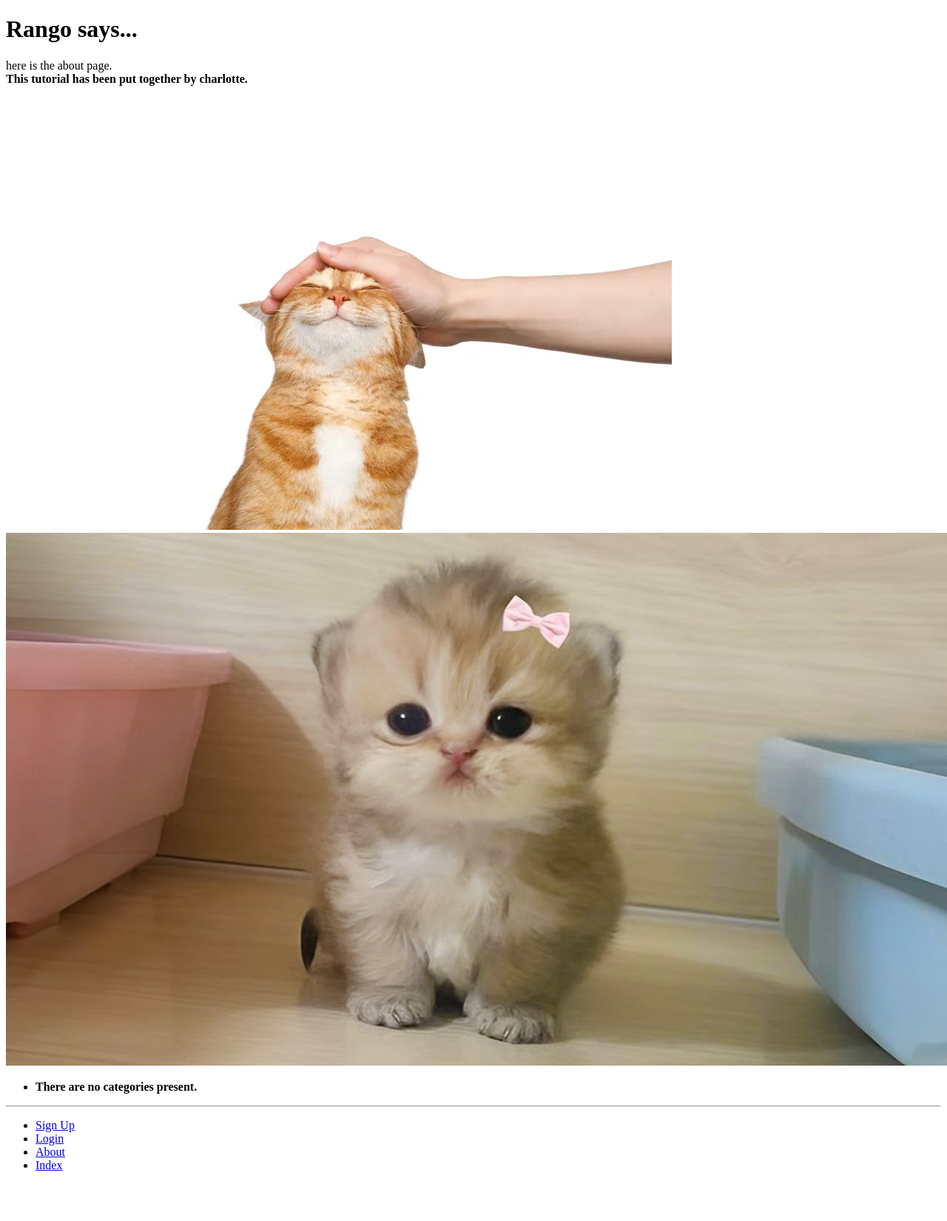
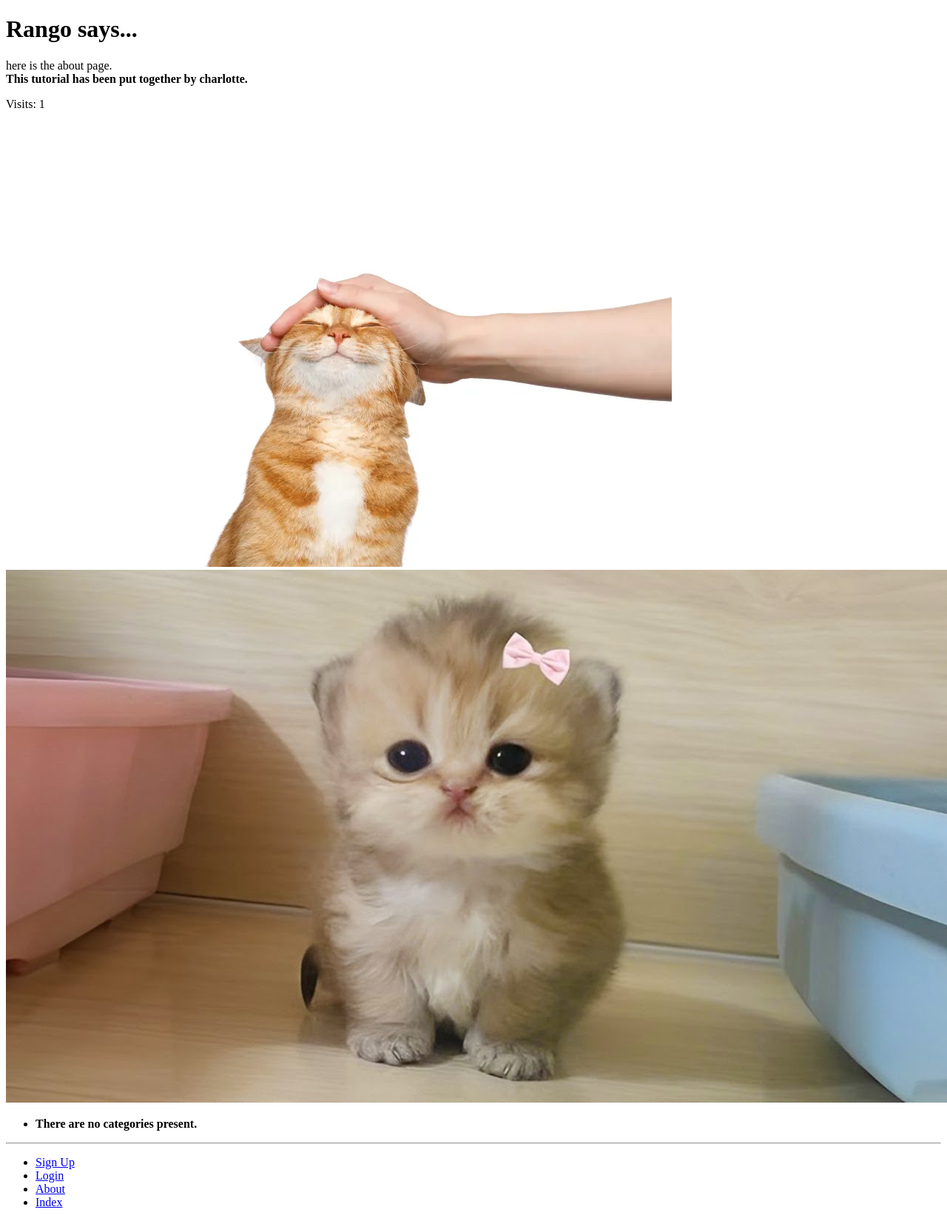
Before and after one commit to Charlotte0604/tango_with_django_project, a Django app: page /rango/about/ in a window 1280 px wide. Shown: the whole page at 74% size. Before the commit the page ends 1582 px from the top, so only its background shows below. Run offline with Django 3.2, Linux system fonts and the light colour scheme; data that the repository does not hold is empty.

Commit message:
'chapter10'

```diff
--- a/tango_with_django_project/rango/views.py
+++ b/tango_with_django_project/rango/views.py
@@ -12,48 +12,39 @@ from django.http import HttpResponse
 from django.urls import reverse
 from django.shortcuts import redirect
 from django.contrib.auth.decorators import login_required
+from datetime import datetime
+
 
 
 def index(request):
-    # Query the database for a list of ALL categories currently stored.
-    # Order the categories by the number of likes in descending order.
-    # Retrieve the top 5 only -- or all if less than 5.
-    # Place the list in our context_dict dictionary (with our boldmessage!)
-    # that will be passed to the template engine.
     category_list = Category.objects.order_by('-likes')[:5]
     page_list = Page.objects.order_by('-views')[:5]
+
     context_dict = {}
     context_dict['boldmessage'] = 'Crunchy, creamy, cookie, candy, cupcake!'
     context_dict['categories'] = category_list
     context_dict['pages'] = page_list
-    # Render the response and send it back!
+
+    visitor_cookie_handler(request)
+
     return render(request, 'rango/index.html', context=context_dict)
 
 def about(request):
-    return render(request, 'rango/about.html')
+    #context_dict to hold views
+    context_dict = {}
+    visitor_cookie_handler(request)
+    context_dict['visits'] = request.session['visits']
+    return render(request, 'rango/about.html', context=context_dict)
 
 def show_category(request, category_name_slug):
-    # Create a context dictionary which we can pass
-    # to the template rendering engine.
     context_dict = {}
     try:
-        # Can we find a category name slug with the given name?
-        # If we can't, the .get() method raises a DoesNotExist exception.
-        # The .get() method returns one model instance or raises an exception.
+
         category = Category.objects.get(slug=category_name_slug)
-        # Retrieve all of the associated pages.
-        # The filter() will return a list of page objects or an empty list.
         pages = Page.objects.filter(category=category)
-        # Adds our results list to the template context under name pages.
         context_dict['pages'] = pages
-        # We also add the category object from
-        # the database to the context dictionary.
-        # We'll use this in the template to verify that the category exists.
         context_dict['category'] = category
     except Category.DoesNotExist:
-        # We get here if we didn't find the specified category.
-        # Don't do anything -
-        # the template will display the "no category" message for us.
         context_dict['category'] = None
         context_dict['pages'] = None
     # Go render the response and return it to the client.
@@ -169,3 +160,22 @@ def restricted(request):
 def user_logout(request):
     logout(request)
     return redirect(reverse('rango:index'))
+
+def get_server_side_cookie(request, cookie, default_val=None):
+    val = request.session.get(cookie)
+    if not val:
+        val = default_val
+    return val
+
+
+def visitor_cookie_handler(request):
+    visits = int(get_server_side_cookie(request, 'visits', '1'))
+    last_visit_cookie = get_server_side_cookie(request, 'last_visit', str(datetime.now()))
+    last_visit_time = datetime.strptime(last_visit_cookie[:-7], '%Y-%m-%d %H:%M:%S')
+
+    if (datetime.now() - last_visit_time).days > 0:
+        visits = visits + 1
+        request.session['last_visit'] = str(datetime.now())
+    else:
+        request.session['last_visit'] = last_visit_cookie
+    request.session['visits'] = visits
--- a/tango_with_django_project/templates/rango/about.html
+++ b/tango_with_django_project/templates/rango/about.html
@@ -13,6 +13,9 @@
     <strong>This tutorial has been put together by charlotte.</strong><br />
 </div>
 <div>
+    <p>Visits: {{ visits }}</p>
+</div>
+<div>
     <img src="{% static 'images/rango.jpg' %}"
         alt="Picture of Rango" /> <!-- New line -->
     <img src="{{ MEDIA_URL }}cat.jpg"
```
